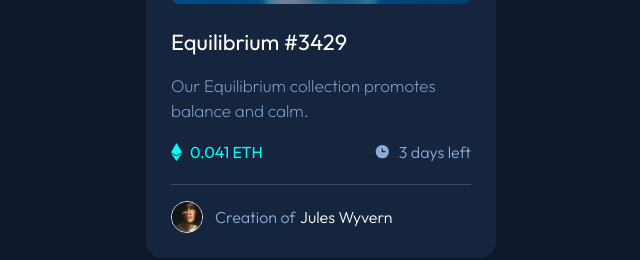
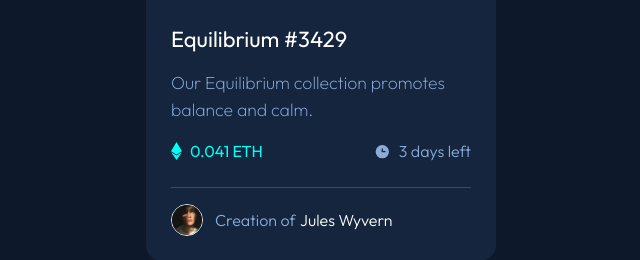
Before and after one commit to abhilashvijayan7/Nft-Preview-card, a website: page dist/index.html in a window 1280 px wide. Shown: the part 432-692 px from the top of the page, without its empty margins (319-959 px from the left). Drawn offline with Linux system fonts and the light colour scheme.

Commit message:
style-correction

```diff
--- a/dist/index.html
+++ b/dist/index.html
@@ -36,15 +36,15 @@
       <article>
         <section class="details">
           <h1
-            class="text-[hsl(0,0%,100%)] mt-[16px] text-[22px] font-normal hover:text-[hsl(178,100%,50%)] cursor-pointer"
+            class="text-[hsl(0,0%,100%)] mt-[17.5px] text-[22px] font-normal hover:text-[hsl(178,100%,50%)] cursor-pointer"
           >
             Equilibrium #3429
           </h1>
-          <p class="mt-3.5 mb-4 font-extralight text-[17px]">
+          <p class="mt-3.5 mb-4 font-extralight text-[17.6px]">
             Our Equilibrium collection promotes balance and calm.
           </p>
         </section>
-        <section class="ETH-details flex justify-between items-center pb-5">
+        <section class="ETH-details flex justify-between items-center pb-6">
           <div class="ETH flex items-center">
             <img src="./images/icon-ethereum.svg" alt="Ethereum icon" />
             <p class="ml-2 text-[hsl(178,100%,50%)] font-normal">0.041 ETH</p>
```
Also changed, not shown: dist/output.css.
